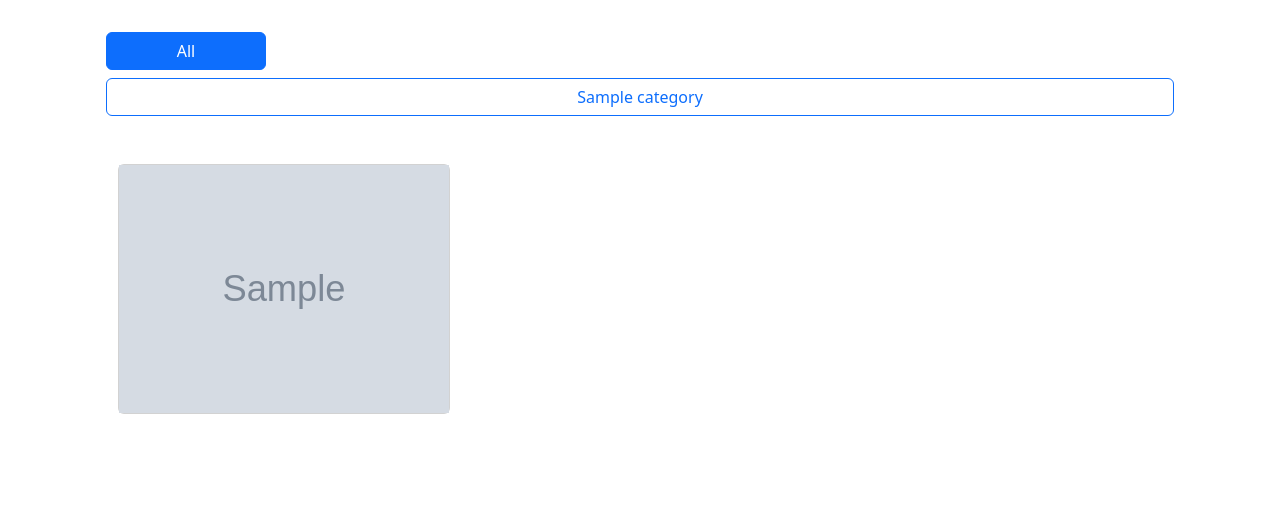
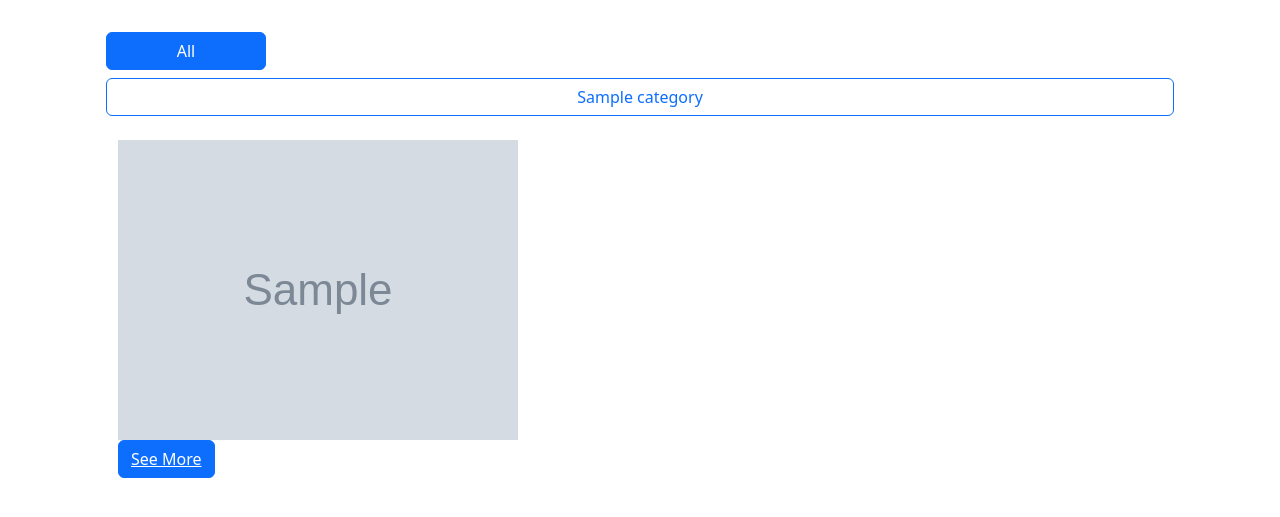
Before and after one commit to rootdrew27/AcrePointSite, a Django app: page /Gallery/ in a window 1280 px wide. Shown: the top 517 px of the page. Run offline with Django 4.2, Linux system fonts and the light colour scheme; tables that the repository leaves empty hold one stand-in row (values such as "Sample post"); grey boxes marked "Sample" are stand-in pictures; parts of the project's set-up code (start-up, migrations or seed data) failed here and were passed over; some libraries are stand-ins or nearby versions.

Commit message:
added button link to to detail view

```diff
--- a/Gallery/templates/Gallery/_images.html
+++ b/Gallery/templates/Gallery/_images.html
@@ -1,12 +1,15 @@
 {% load static %}
 
-<div class="row gy-4 m-4">
+<div class="row gy-6 m-4">
 
 {% for image_card in image_cards %}
     <div class="col-md-4">
-        <div class="card h-100 w-100">
+        <div class="">
             <img src="{% get_static_prefix %}{{ path_to_imgs }}{{ image_card.image }}" alt="" class="object-fit-contain">
         </div>
+        <button class="btn btn-primary">
+            <a href="{% url 'GalleryDetail' pk=image_card.pk %}" style="color: white">See More</a>
+        </button>
     </div>
 {% endfor %}
 
```
